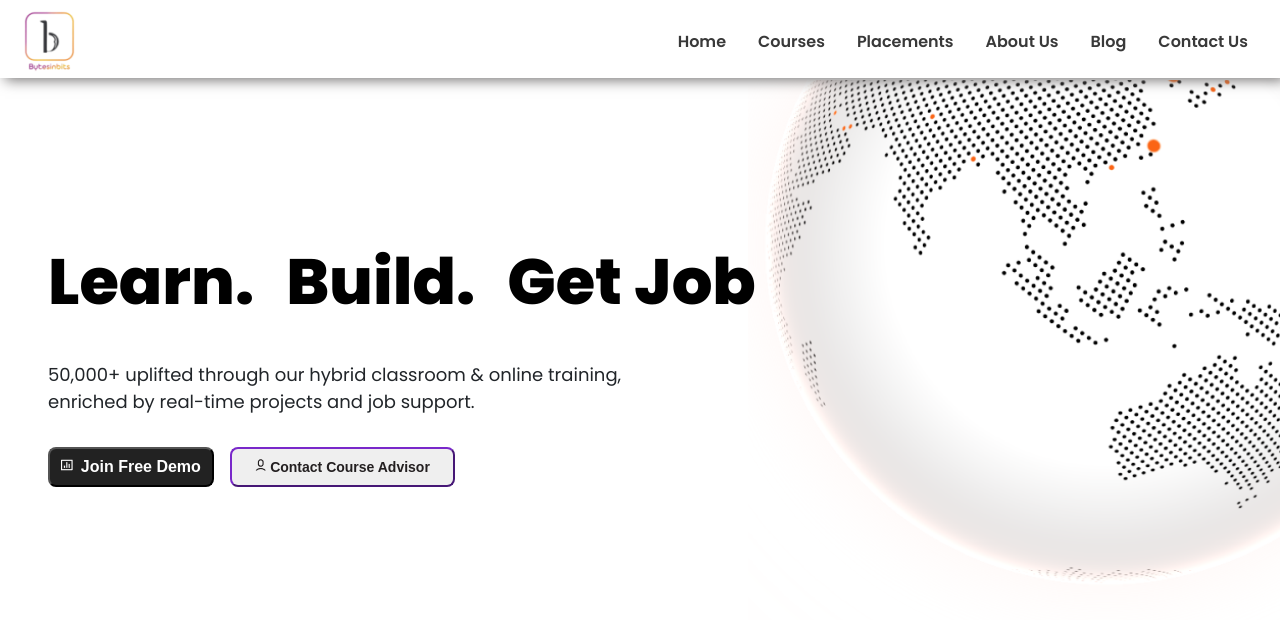
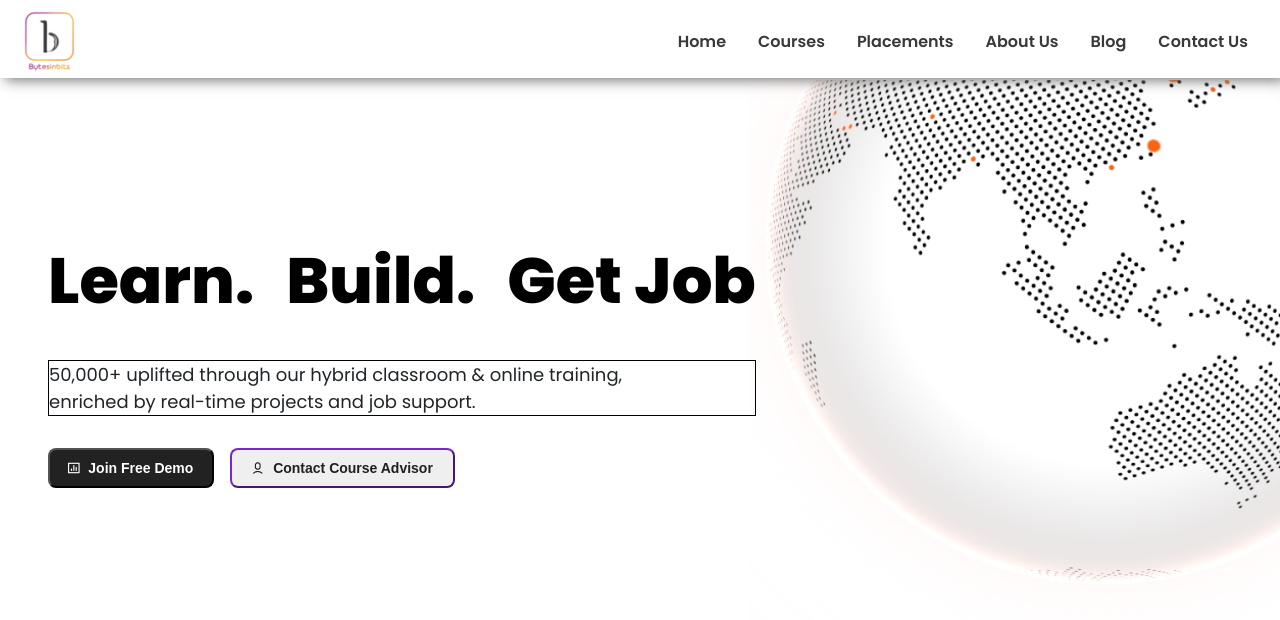
Before and after one commit to TamilselvanChandrakumar/BytesInBits, a React (Vite) app in the folder bytesinbits-app/: page / in a window 1280 px wide. Shown: the top 620 px of the page. Built offline with nearby package versions, Linux system fonts and the light colour scheme.

Commit message:
first commit

```diff
--- a/bytesinbits-app/src/components/home/Home.css
+++ b/bytesinbits-app/src/components/home/Home.css
@@ -32,6 +32,9 @@
   font-weight: 800;
   color: linear-gradient(90deg, #000000 0%, #222222 100%);
 }
+.header_content {
+  border: 1px solid black;
+}
 .header_content p {
   font-size: 18px;
   color: #212529;
@@ -41,19 +44,33 @@
   gap: 1rem;
 }
 .header_demobtn {
+  display: flex;
+  align-items: center;
+  justify-content: center;
   width: 165.7px;
   height: 40px;
   background-color: #222222;
   border-radius: 8px;
   color: #ffffff;
   font-weight: 600;
-  font-size: 1rem;
+  font-size: 14px;
   text-align: center;
+  cursor: pointer;
+}
+.header_demobtn:hover {
+  background-color: white;
+  color: #222222;
+}
+.header_demobtn:hover img {
+  background-color: #222222;
 }
 .header_demobtn img {
   margin-right: 5px;
 }
 .header_contactbtn {
+  display: flex;
+  align-items: center;
+  justify-content: center;
   border-color: #7928ca;
   width: 225.61px;
   height: 40px;
@@ -63,6 +80,14 @@
   font-size: 14px;
   text-align: center;
   color: #231f20;
+  cursor: pointer;
+}
+.header_contactbtn:hover {
+  background-color: #7928ca;
+  color: white;
+}
+.header_contactbtn img {
+  margin-right: 6px;
 }
 
 @media (max-width: 850px) {
--- a/bytesinbits-app/src/components/navbar/Navbar.css
+++ b/bytesinbits-app/src/components/navbar/Navbar.css
@@ -63,7 +63,7 @@ a:focus {
     background-color: rgb(36, 34, 34);
     position: absolute;
     z-index: 5;
-    top: 83px;
+    top: 78px;
     bottom: 0;
     left: 0;
     transform: translateX(-250px);
```
